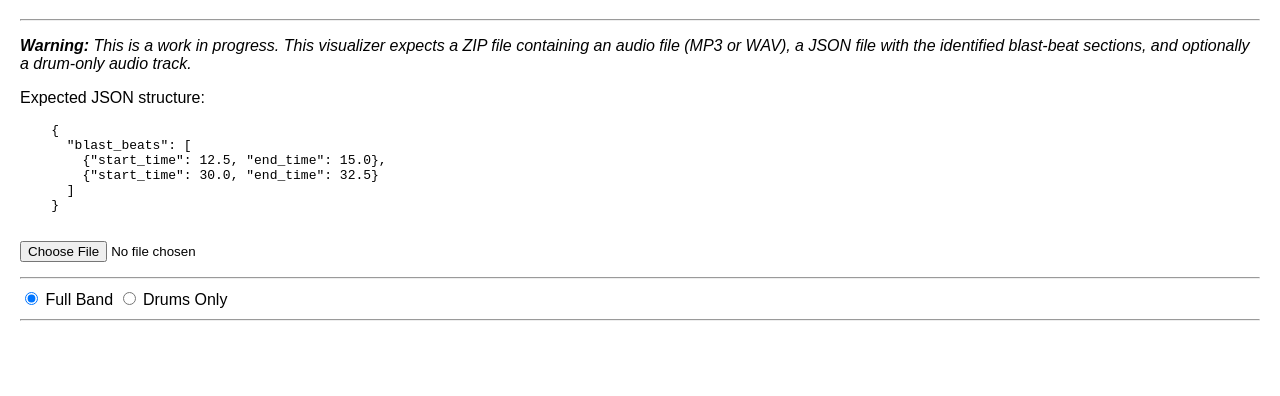
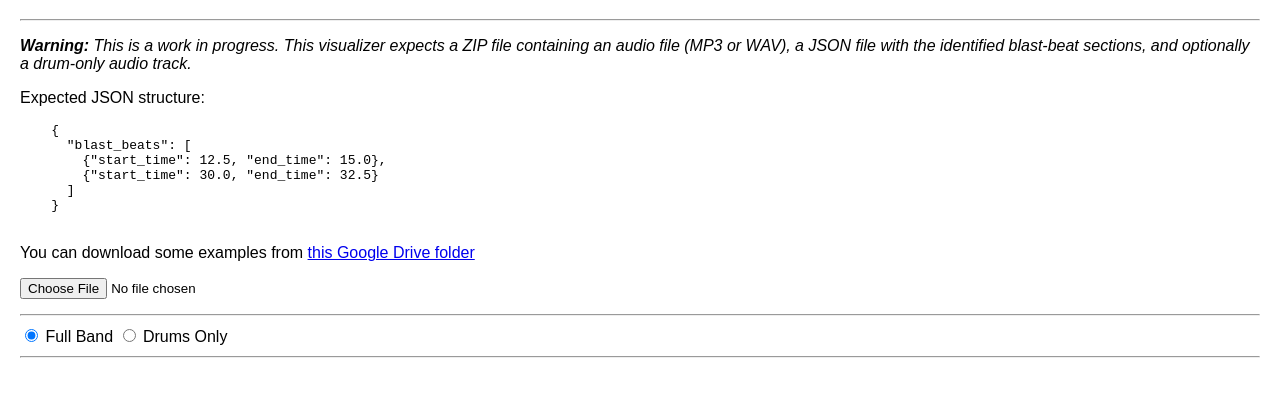
Before and after one commit to MutilatedPeripherals/blastbeat-counter, a plain HTML site: page index.html in a window 1280 px wide. Shown: the part 90-486 px from the top of the page. Drawn offline with nearby package versions, Linux system fonts and the light colour scheme.

Commit message:
add link to drive folder with processed song examples

```diff
--- a/index.html
+++ b/index.html
@@ -37,6 +37,10 @@
       ]
     }
     </pre>
+    <p>You can download some examples from <a
+            href="https://drive.google.com/drive/folders/1YFoxrsrBo8hl0cOYkdxCsfW_bf3CX7Al?usp=drive_link"
+            target="_blank">this Google
+        Drive folder</a></p>
 </div>
 <div class="load-control">
     <input type="file" id="zipInput" accept=".zip">
```
